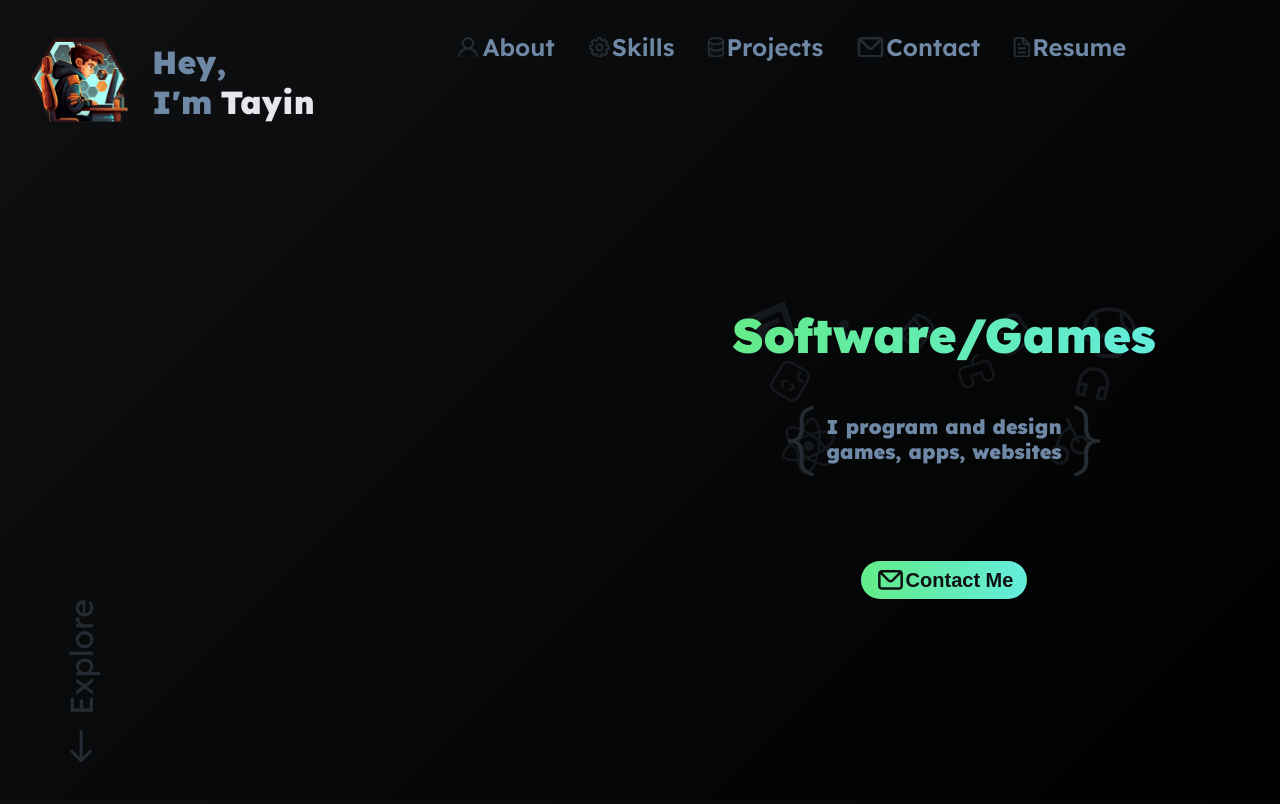
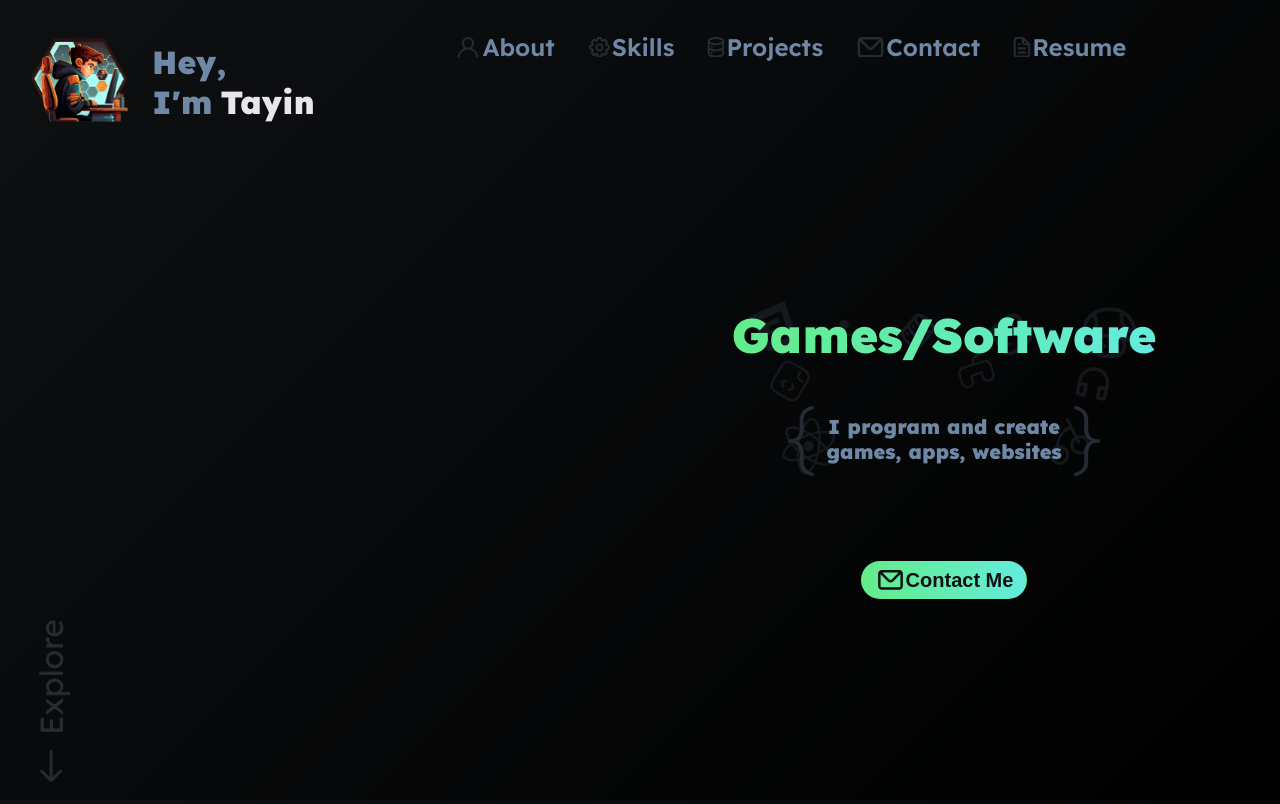
Before and after one commit to Chromecore/Portfolio, a React (Vite) app: page / in a window 1280 px wide. Built offline with nearby package versions, Linux system fonts and the light colour scheme.

Commit message:
Fixed some sizing

```diff
--- a/src/About.css
+++ b/src/About.css
@@ -98,13 +98,41 @@
     }
 }
 
+.resume {
+    display: flex;
+    align-items: center;
+    margin-top: 3rem;
+    color: var(--secondaryLight);
+    font-size: 1.25rem;
+    font-weight: 800;
+    transition: color 0.3s ease;
+
+    svg {
+        height: 1.3rem;
+
+        path {
+            transition: fill 0.3s ease;
+            fill: var(--secondaryDark);
+        }
+    }
+}
+
+.resume:hover {
+    transform: scale(1.1);
+    color: var(--primaryLight);
+
+    path {
+        fill: var(--primaryLight);
+    }
+}
+
 .explore {
     display: flex;
     align-items: center;
     gap: 1rem;
     position: absolute;
-    left: 0;
-    bottom: 100px;
+    left: -30px;
+    bottom: 80px;
     rotate: -90deg;
     color: var(--secondaryDark);
     font-size: 2rem;
@@ -127,4 +155,14 @@
     .intro {
         width: 100%;
     }
+
+    .introContent button {
+        margin-top: 0;
+    }
 }
+
+@media only screen and (min-width: 800px) {
+    .resume {
+        display: none;
+    }
+}
--- a/src/About.jsx
+++ b/src/About.jsx
@@ -1,6 +1,7 @@
 import './About.css'
 import ContactIcon from './assets/icons/contact'
 import ArrowIcon from './assets/icons/arrow'
+import ResumeIcon from './assets/icons/resume'
 import iconsImage from './assets/images/icons.png'
 
 function About()
@@ -18,11 +19,16 @@ function About()
                     <img src={iconsImage} alt="Games and software related icons"></img>
                 </div>
                 <div className="introContent">
-                    <h2>Software/Games</h2>
+                    <h2>Games/Software</h2>
                     <p>
                         <span>&#123;</span>
-                        I program and design games, apps, websites
+                        I program and create games, apps, websites
                         <span>&#125;</span></p>
+                    <a href='https://drive.google.com/file/d/1AmegWO79QVZejVwYmzNuLmxkF4PsZZrg/view?usp=drive_link'
+                        target='blank' className='resume'>
+                        <ResumeIcon />
+                        <span>Resume</span>
+                    </a>
                     <button >
                         <ContactIcon />
                         Contact Me
--- a/src/index.css
+++ b/src/index.css
@@ -47,6 +47,7 @@
   -moz-osx-font-smoothing: grayscale;
 
   transition: all 0.3s ease;
+  overflow-x: hidden;
 }
 
 a {
@@ -58,7 +59,7 @@ a {
 body {
   margin: 0;
   display: flex;
-  min-width: 320px;
+  width: 100%;
   min-height: 100vh;
 }
 
```
